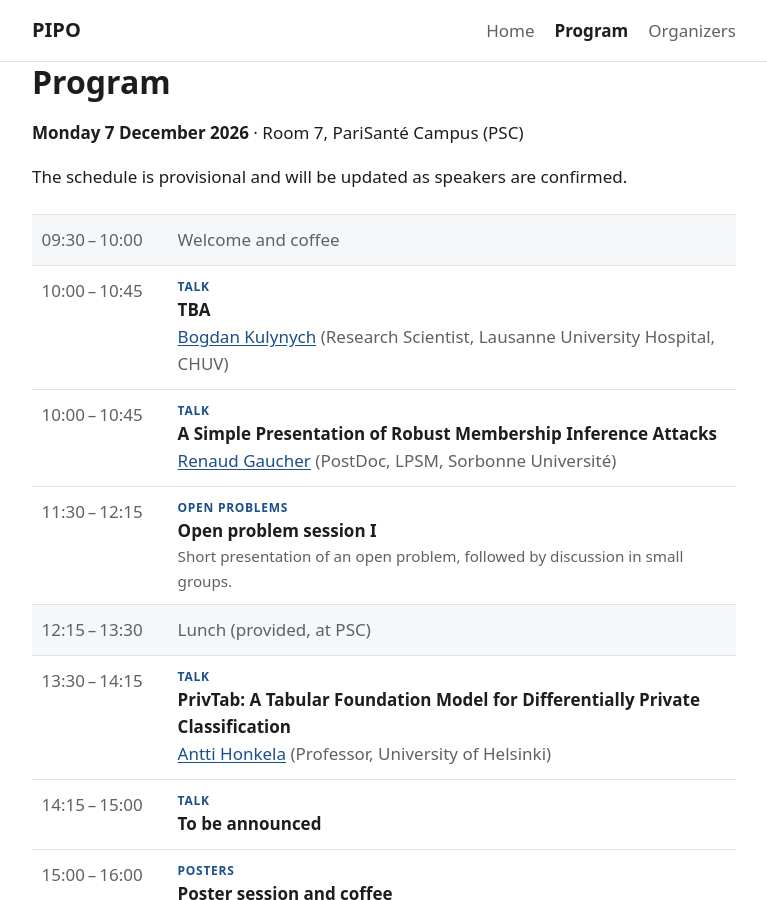
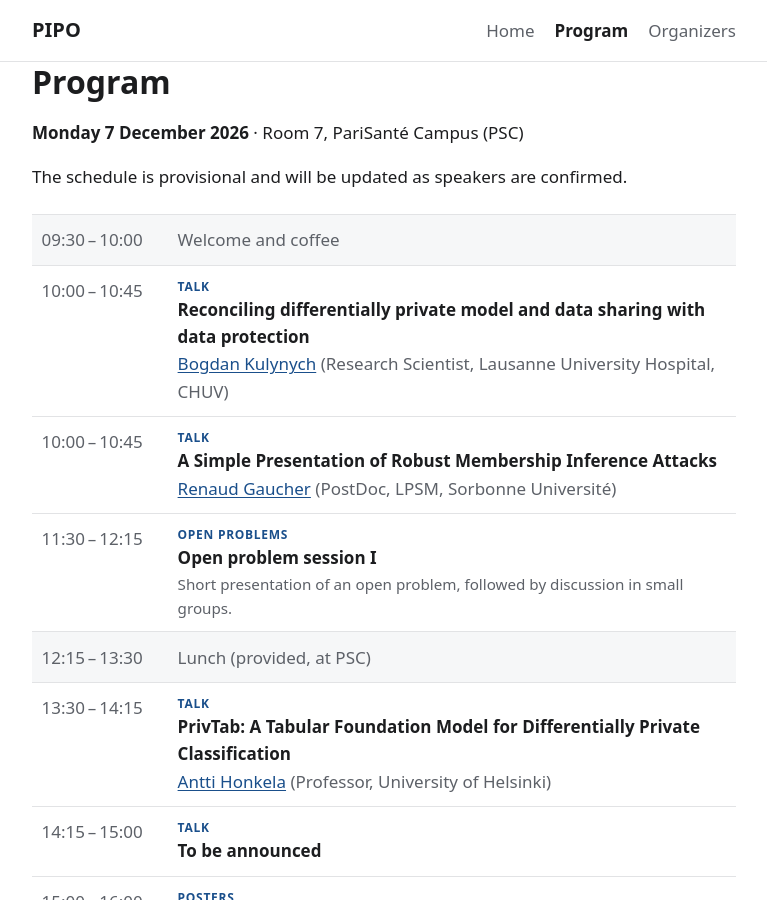
Before and after one commit to pipo-seminar/pipo-seminar.github.io, a Jekyll site: the page built from program.md, in a window 1280 px wide and 900 px high. Shown: the whole window, without its empty margins (256-1023 px from the left). Built offline with Jekyll 4.4.1, drawn with Linux system fonts in a browser that asks for light colours.

Commit message:
added Bogdan's talk title

```diff
--- a/_data/schedule.yml
+++ b/_data/schedule.yml
@@ -24,7 +24,7 @@
 - time: "10:00"
   end: "10:45"
   type: talk
-  title: "TBA"
+  title: "Reconciling differentially private model and data sharing with data protection"
   speaker: "Bogdan Kulynych"
   speaker_url: "https://kulyny.ch/"
   affiliation: "Research Scientist, Lausanne University Hospital, CHUV"
```
